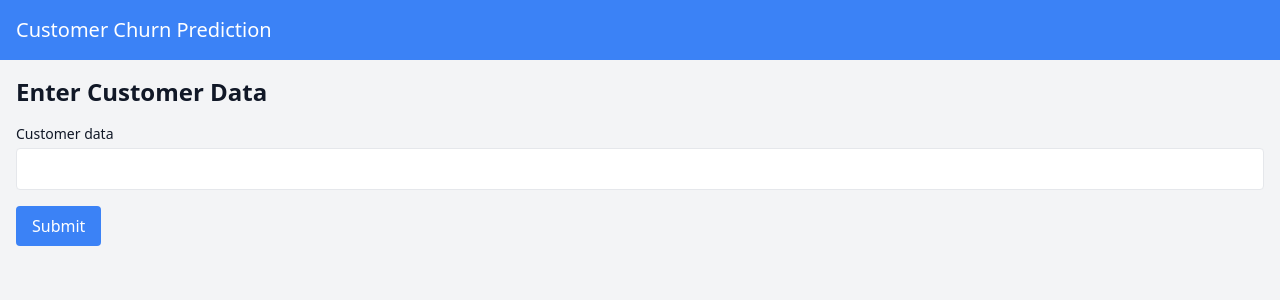
After one commit to jparep/customer-churn-prediction, a Flask app: template app/templates/predicti.html in a window 1280 px wide. The commit adds this page. Shown: the top 300 px of the page. Run offline with Flask 3, Linux system fonts and the light colour scheme; the template is opened without the code that fills it: most values are stand-ins (such as "Sample title", 1, 10 or a date in 2020); form fields are guessed from the names that the template uses; parts of the project's set-up code (start-up, migrations or seed data) failed here and were passed over.

Commit message:
Created predict file

```diff
--- a/app/static/css/output.css
+++ b/app/static/css/output.css
@@ -601,12 +601,24 @@ video {
   margin-bottom: 1rem;
 }
 
+.mt-1 {
+  margin-top: 0.25rem;
+}
+
 .block {
   display: block;
 }
 
+.w-full {
+  width: 100%;
+}
+
 .rounded {
   border-radius: 0.25rem;
+}
+
+.border {
+  border-width: 1px;
 }
 
 .bg-blue-500 {
@@ -621,6 +633,10 @@ video {
 
 .p-4 {
   padding: 1rem;
+}
+
+.p-2 {
+  padding: 0.5rem;
 }
 
 .px-4 {
@@ -643,8 +659,17 @@ video {
   line-height: 2rem;
 }
 
+.text-sm {
+  font-size: 0.875rem;
+  line-height: 1.25rem;
+}
+
 .font-bold {
   font-weight: 700;
+}
+
+.font-medium {
+  font-weight: 500;
 }
 
 .text-gray-900 {
--- /dev/null
+++ b/app/templates/predicti.html
@@ -0,0 +1,12 @@
+{% extends "base.html" %}
+{% block content %}
+<h2 class="text-2xl font-bold mb-4">Enter Customer Data</h2>
+<form method="POST">
+    {{ form.hidden_tag() }}
+    <div class="mb-4">
+        {{ form.customer_data.label(class="block text-sm font-medium") }}
+        {{ form.customer_data(class="mt-1 p-2 border rounded w-full") }}
+    </div>
+    <button type="submit" class="bg-blue-500 text-white px-4 py-2 rounded">Submit</button>
+</form>
+{% endblock %}
```
